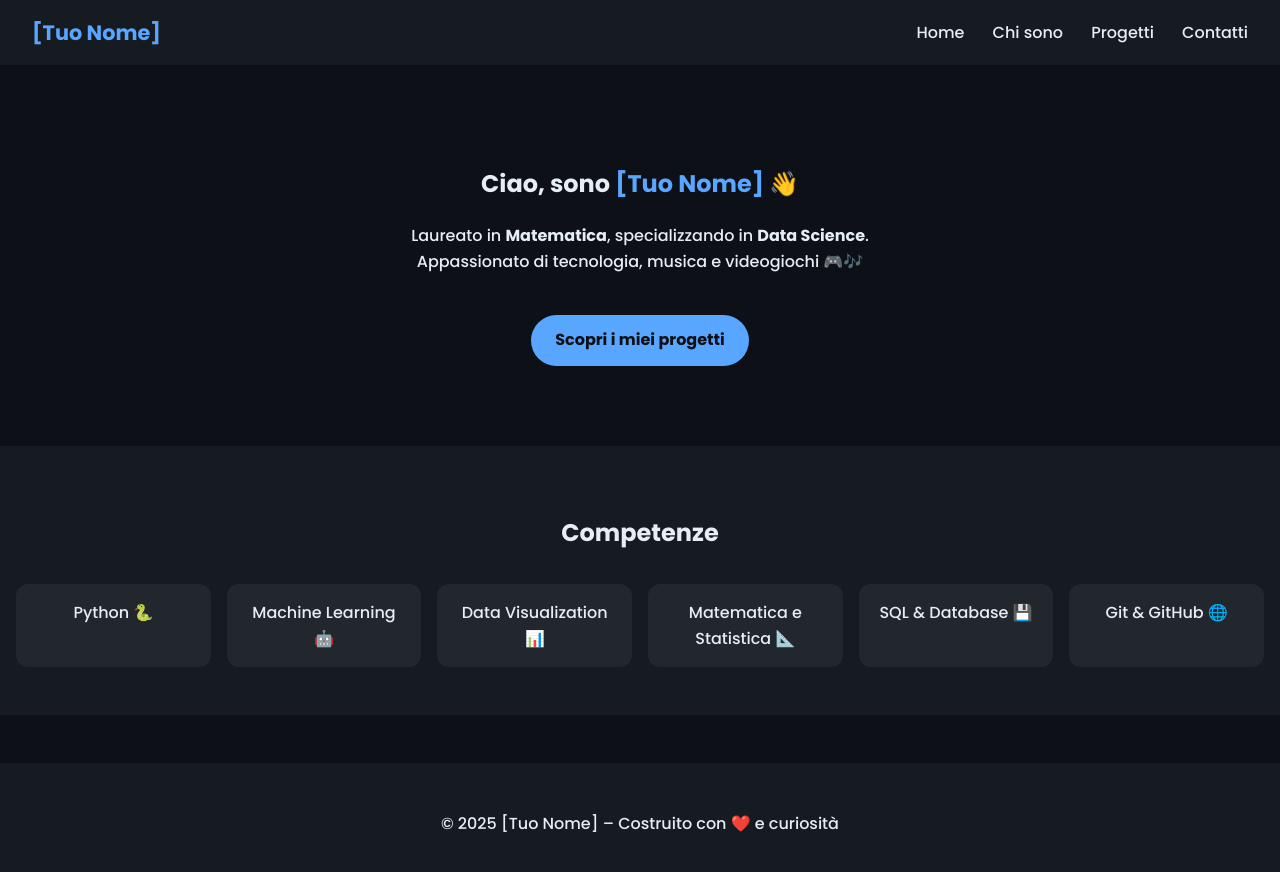
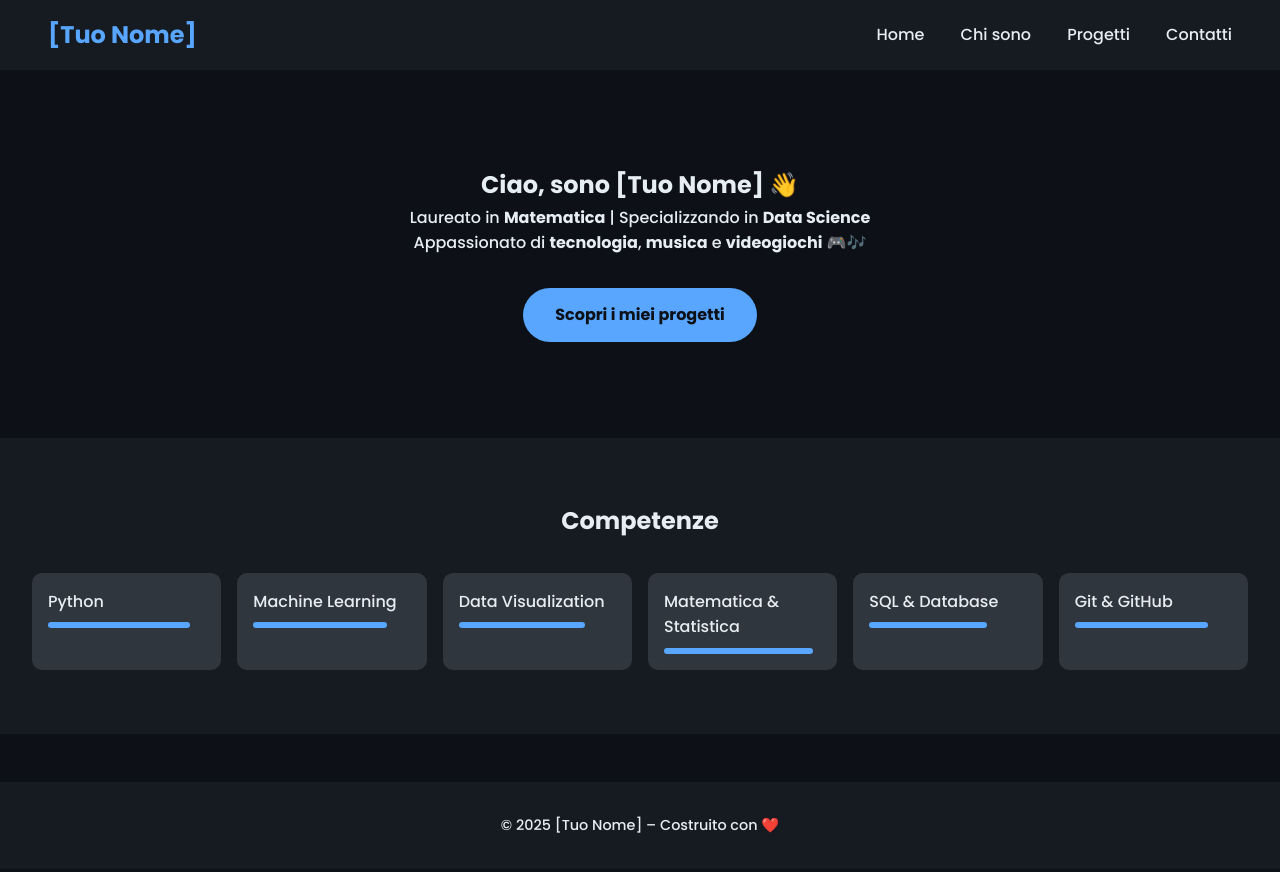
Before and after one commit to simone02-arch/Simone_Bonanni, a plain HTML site: page index.html in a window 1280 px wide. Drawn offline with Linux system fonts and the light colour scheme.

Commit message:
change 3

```diff
--- a/index.html
+++ b/index.html
@@ -1,13 +1,14 @@
 <!DOCTYPE html>
 <html lang="it">
 <head>
-  <meta charset="UTF-8" />
-  <meta name="viewport" content="width=device-width, initial-scale=1.0" />
+<meta charset="UTF-8">
+<meta name="viewport" content="width=device-width, initial-scale=1.0">
 <title>Portfolio di [Tuo Nome]</title>
-  <link rel="stylesheet" href="style.css" />
 <link href="https://fonts.googleapis.com/css2?family=Poppins:wght@300;500;700&display=swap" rel="stylesheet">
+<link rel="stylesheet" href="style.css">
 </head>
 <body>
+
 <header class="header">
   <div class="logo">[Tuo Nome]</div>
   <nav>
@@ -18,29 +19,30 @@
   </nav>
 </header>
 
-  <main>
 <section class="hero">
+  <div class="hero-text">
     <h1>Ciao, sono <span class="accent">[Tuo Nome]</span> 👋</h1>
-      <p>Laureato in <strong>Matematica</strong>, specializzando in <strong>Data Science</strong>.<br>
-      Appassionato di tecnologia, musica e videogiochi 🎮🎶</p>
+    <p>Laureato in <strong>Matematica</strong> | Specializzando in <strong>Data Science</strong><br>
+    Appassionato di <strong>tecnologia</strong>, <strong>musica</strong> e <strong>videogiochi</strong> 🎮🎶</p>
     <a href="projects.html" class="btn">Scopri i miei progetti</a>
+  </div>
 </section>
 
 <section class="skills">
   <h2>Competenze</h2>
   <div class="skills-grid">
-        <div class="skill-card">Python 🐍</div>
-        <div class="skill-card">Machine Learning 🤖</div>
-        <div class="skill-card">Data Visualization 📊</div>
-        <div class="skill-card">Matematica e Statistica 📐</div>
-        <div class="skill-card">SQL & Database 💾</div>
-        <div class="skill-card">Git & GitHub 🌐</div>
+    <div class="skill-card"><span class="skill-name">Python</span><div class="skill-bar" style="width:90%"></div></div>
+    <div class="skill-card"><span class="skill-name">Machine Learning</span><div class="skill-bar" style="width:85%"></div></div>
+    <div class="skill-card"><span class="skill-name">Data Visualization</span><div class="skill-bar" style="width:80%"></div></div>
+    <div class="skill-card"><span class="skill-name">Matematica & Statistica</span><div class="skill-bar" style="width:95%"></div></div>
+    <div class="skill-card"><span class="skill-name">SQL & Database</span><div class="skill-bar" style="width:75%"></div></div>
+    <div class="skill-card"><span class="skill-name">Git & GitHub</span><div class="skill-bar" style="width:85%"></div></div>
   </div>
 </section>
-  </main>
 
 <footer>
-    <p>© 2025 [Tuo Nome] – Costruito con ❤️ e curiosità</p>
+  <p>© 2025 [Tuo Nome] – Costruito con ❤️</p>
 </footer>
+
 </body>
 </html>
--- a/style.css
+++ b/style.css
@@ -4,13 +4,15 @@
   --accent: #58a6ff;
   --card-bg: #161b22;
   --hover: #1f6feb;
+  --skill-bg: #30363d;
 }
+
+* { box-sizing: border-box; margin:0; padding:0; }
 
 body {
   font-family: "Poppins", sans-serif;
   background-color: var(--bg);
   color: var(--text);
-  margin: 0;
   line-height: 1.6;
 }
 
@@ -18,110 +20,55 @@ body {
   display: flex;
   justify-content: space-between;
   align-items: center;
-  padding: 1rem 2rem;
+  padding: 1rem 3rem;
   background-color: var(--card-bg);
   position: sticky;
   top: 0;
+  z-index: 100;
 }
 
-.logo {
-  font-weight: 700;
-  color: var(--accent);
-  font-size: 1.3rem;
-}
-
-nav a {
-  color: var(--text);
-  margin-left: 1.5rem;
-  text-decoration: none;
-  transition: color 0.3s ease;
-}
-
-nav a:hover {
-  color: var(--accent);
-}
+.logo { font-weight: 700; color: var(--accent); font-size: 1.5rem; }
+nav a { color: var(--text); margin-left: 2rem; text-decoration: none; transition: color 0.3s; }
+nav a:hover { color: var(--accent); }
 
 .hero {
   text-align: center;
-  padding: 5rem 1rem;
+  padding: 6rem 2rem;
   animation: fadeIn 1.5s ease;
 }
 
-.accent {
-  color: var(--accent);
-}
-
-.btn {
+.hero .btn {
   background: var(--accent);
   color: var(--bg);
-  padding: 0.8rem 1.5rem;
+  padding: 0.9rem 2rem;
   border-radius: 30px;
   font-weight: 600;
   text-decoration: none;
+  margin-top: 2rem;
   display: inline-block;
-  margin-top: 1.5rem;
-  transition: background 0.3s ease;
+  transition: background 0.3s;
 }
 
-.btn:hover {
-  background: var(--hover);
-}
+.hero .btn:hover { background: var(--hover); }
 
-.skills {
-  text-align: center;
-  padding: 3rem 1rem;
-  background-color: var(--card-bg);
-}
+.skills { padding: 4rem 2rem; text-align: center; background-color: var(--card-bg); }
+.skills-grid { display: grid; grid-template-columns: repeat(auto-fit,minmax(180px,1fr)); gap:1rem; margin-top:2rem; }
+.skill-card { background: var(--skill-bg); padding:1rem; border-radius:10px; text-align:left; transition: transform 0.2s ease; }
+.skill-card:hover { transform: scale(1.05); }
+.skill-name { display:block; font-weight:500; margin-bottom:0.5rem; }
+.skill-bar { height:6px; background: var(--accent); border-radius:5px; }
 
-.skills-grid {
-  display: grid;
-  grid-template-columns: repeat(auto-fit, minmax(150px, 1fr));
-  gap: 1rem;
-  margin-top: 2rem;
-}
+.projects { padding:4rem 2rem; text-align:center; }
+.projects-grid { display:grid; grid-template-columns:repeat(auto-fit,minmax(280px,1fr)); gap:2rem; margin-top:2rem; }
+.project-card { background: var(--card-bg); padding:2rem; border-radius:15px; transition: transform 0.2s ease; }
+.project-card:hover { transform: scale(1.03); }
 
-.skill-card {
-  background: rgba(255, 255, 255, 0.05);
-  padding: 1rem;
-  border-radius: 12px;
-  transition: transform 0.2s ease;
-}
+.about, .contact { padding:4rem 2rem; max-width:900px; margin:0 auto; }
+.contact ul { list-style:none; margin-top:1rem; }
+.contact ul li { margin-bottom:0.8rem; }
+.contact a { color: var(--accent); text-decoration:none; transition: color 0.3s; }
+.contact a:hover { color: var(--hover); }
 
-.skill-card:hover {
-  transform: scale(1.05);
-}
+footer { text-align:center; padding:2rem; background: var(--card-bg); margin-top:3rem; font-size:0.9rem; }
 
-.projects {
-  text-align: center;
-  padding: 3rem 1rem;
-}
-
-.projects-grid {
-  display: grid;
-  grid-template-columns: repeat(auto-fit, minmax(280px, 1fr));
-  gap: 2rem;
-  margin-top: 2rem;
-}
-
-.project-card {
-  background: var(--card-bg);
-  border-radius: 15px;
-  padding: 2rem;
-  transition: transform 0.2s ease;
-}
-
-.project-card:hover {
-  transform: scale(1.03);
-}
-
-footer {
-  text-align: center;
-  padding: 2rem;
-  background: var(--card-bg);
-  margin-top: 3rem;
-}
-
-@keyframes fadeIn {
-  from {opacity: 0; transform: translateY(20px);}
-  to {opacity: 1; transform: translateY(0);}
-}
+@keyframes fadeIn { from {opacity:0; transform:translateY(20px);} to {opacity:1; transform:translateY(0);} }
```
Also changed, not shown: about.html (+6 -13 lines), contacts.html (+4 -4 lines), projects.html (+12 -14 lines). Lines whose indentation alone changed are shown as unchanged.
